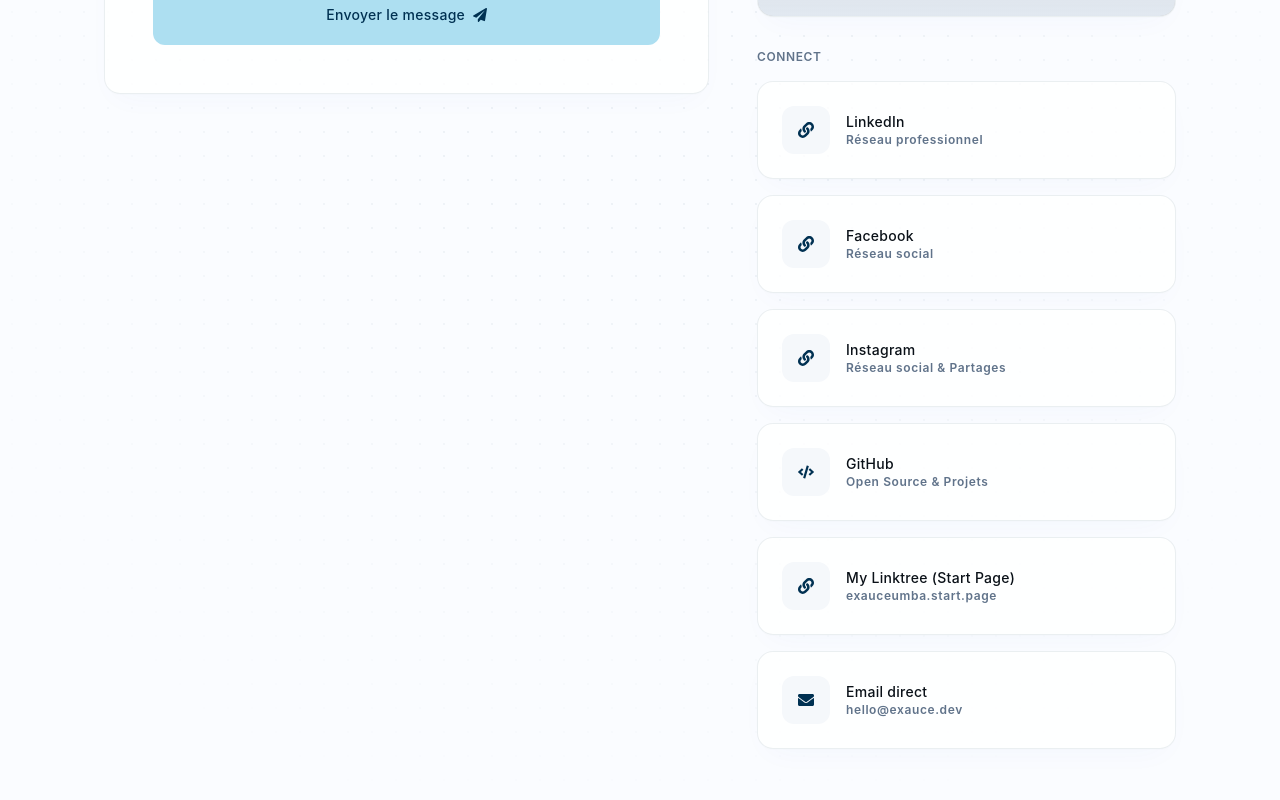
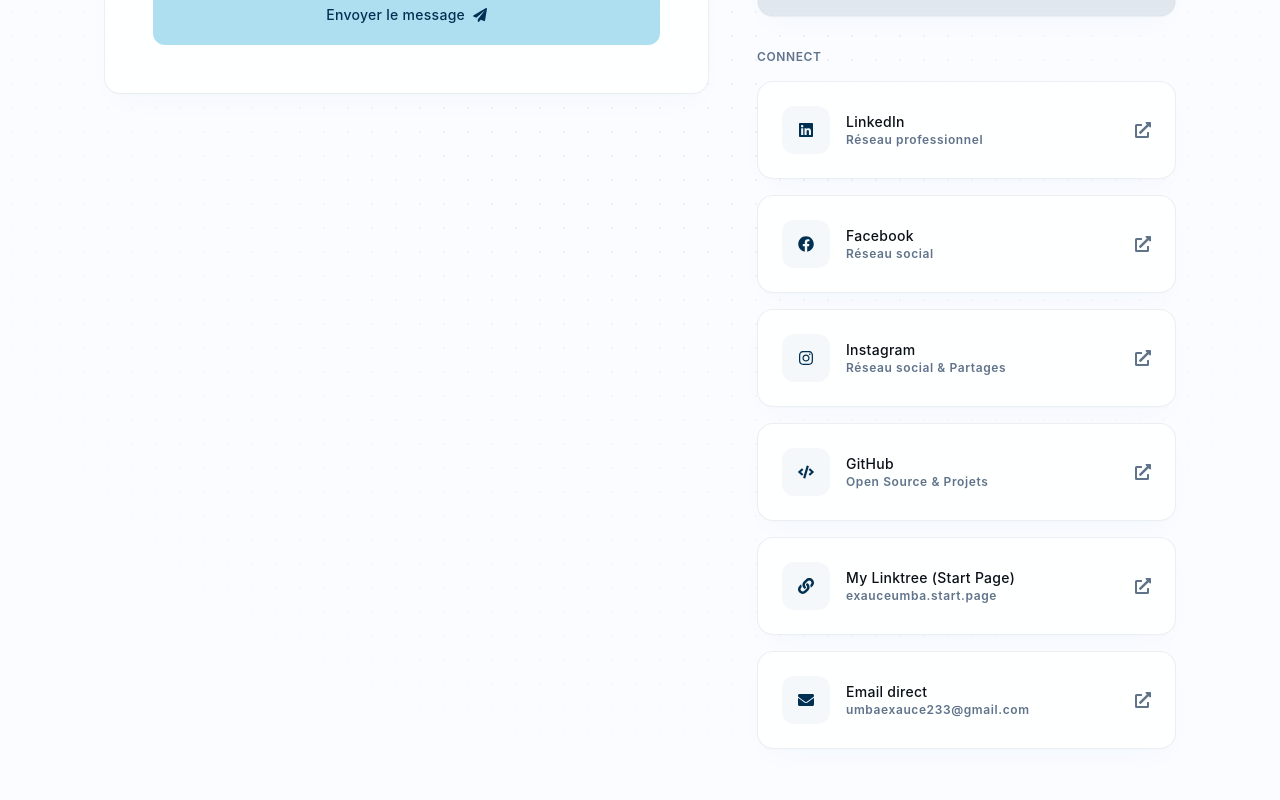
Before and after one commit to exau-umba/portfolio, a React (Vite) app: page /contact in a window 1280 px wide. Shown: the part 840-1640 px from the top of the page. Built offline with nearby package versions, Linux system fonts and the light colour scheme; grey boxes are pictures that could not be loaded.

Commit message:
feat: initialize internationalization and implement contact page with layout components

```diff
--- a/src/i18n.ts
+++ b/src/i18n.ts
@@ -84,7 +84,7 @@ const translations = {
     social_facebook_sub: "Réseau social",
     social_twitter_sub: "Réseau social",
     social_github_sub: "Open Source & Projets",
-    social_email_sub: "hello@exauce.dev",
+    social_email_sub: "umbaexauce233@gmail.com",
     social_instagram_sub: "Réseau social & Partages",
     social_startpage_sub: "exauceumba.start.page",
     sending: "Envoi...",
--- a/src/pages/ContactPage.tsx
+++ b/src/pages/ContactPage.tsx
@@ -78,7 +78,7 @@ export function ContactPage() {
                   <button
                     type="submit"
                     disabled={status !== "idle"}
-                    className={`group flex w-full items-center justify-center gap-2 rounded-xl py-5 font-label-md font-bold transition-all active:scale-[0.98] ${
+                    className={`group flex cursor-pointer w-full items-center justify-center gap-2 rounded-xl py-5 font-label-md font-bold transition-all active:scale-[0.98] ${
                       status === "sent"
                         ? "bg-green-500 text-white"
                         : "bg-primary-container text-on-primary-container hover:opacity-90"
@@ -131,9 +131,9 @@ export function ContactPage() {
                   Connect
                 </h3>
                 {[
-                  { icon: "link", titleKey: "social_linkedin", subtitleKey: "social_linkedin_sub", url: "https://linkedin.com/in/exau-umba" },
-                  { icon: "link", titleKey: "social_facebook", subtitleKey: "social_facebook_sub", url: "https://facebook.com/exauce.umba.k" },
-                  { icon: "link", titleKey: "social_instagram", subtitleKey: "social_instagram_sub", url: "https://instagram.com/exau-umba" },
+                  { icon: "li", titleKey: "social_linkedin", subtitleKey: "social_linkedin_sub", url: "https://linkedin.com/in/exau-umba" },
+                  { icon: "fb", titleKey: "social_facebook", subtitleKey: "social_facebook_sub", url: "https://facebook.com/exauce.umba.k" },
+                  { icon: "ig", titleKey: "social_instagram", subtitleKey: "social_instagram_sub", url: "https://instagram.com/exau-umba" },
                   { icon: "code", titleKey: "social_github", subtitleKey: "social_github_sub", url: "https://github.com/exau-umba" },
                   { icon: "link", titleKey: "social_startpage", subtitleKey: "social_startpage_sub", url: "https://exauceumba.start.page" },
                   { icon: "mail", titleKey: "social_email", subtitleKey: "social_email_sub", url: "mailto:umbaexauce233@gmail.com" },
@@ -155,7 +155,7 @@ export function ContactPage() {
                       </div>
                     </div>
                     <Icon
-                      name="north_east"
+                      name="open_in_new"
                       className="text-text-muted transition-colors group-hover:text-primary"
                     />
                   </a>
```
Also changed, not shown: src/components/Layout.tsx (+8 -2 lines).
